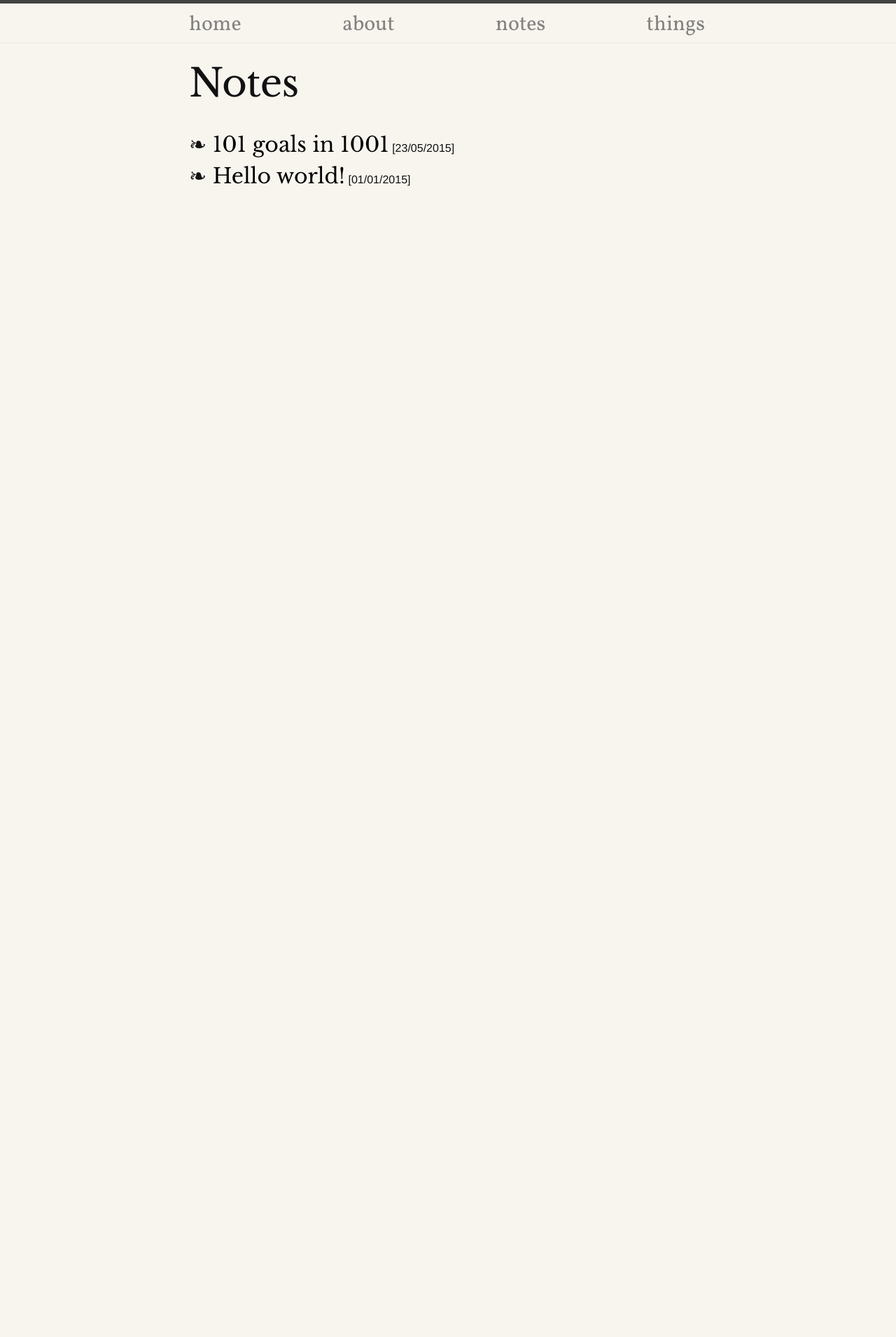
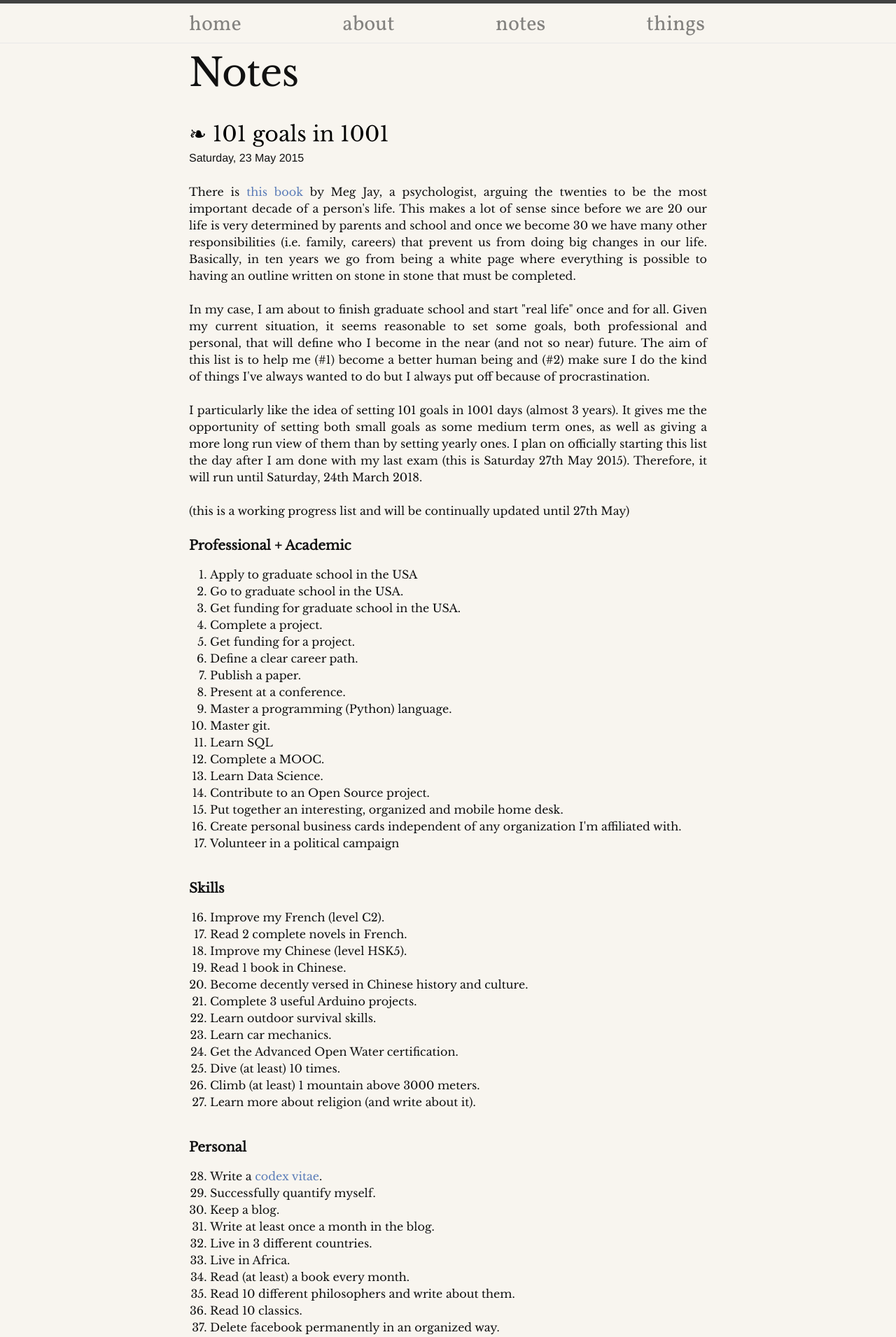
Before and after one commit to josepcasas/ctbs.me, a Jekyll site: the page built from notes.html, in a window 1280 px wide. Shown: the top 1911 px of the page at 70% size. Built offline with Jekyll 4.4.1, drawn with Linux system fonts in a browser that asks for light colours; Markdown is read by kramdown in place of the engine named in the settings; a script that is not in the unit is left out; before the commit the page ends 900 px from its top, so only the background shows below that; some of the changed text lies outside the part shown.

Commit message:
minor changes + map

```diff
--- a/_includes/head.html
+++ b/_includes/head.html
@@ -14,4 +14,8 @@
 
   <link href='http://fonts.googleapis.com/css?family=Libre+Baskerville' rel='stylesheet' type='text/css'>
 
+  <script src="//cdnjs.cloudflare.com/ajax/libs/d3/3.5.3/d3.min.js"></script>
+  <script src="//cdnjs.cloudflare.com/ajax/libs/topojson/1.6.9/topojson.min.js"></script>
+  <script src="/datamaps.world.min.js"></script>
+
 </head>
--- /dev/null
+++ b/_layouts/notes.html
@@ -0,0 +1,22 @@
+<!DOCTYPE html>
+<html>
+
+  {% include head.html %}
+
+  <body>
+
+    {% include header.html %}
+
+
+
+    <div class="page-content">
+      <div class="wrapper">
+        {{ content }}
+      </div>
+    </div>
+
+    {% include footer.html %}
+
+  </body>
+
+</html>
--- a/_posts/Notes/2015-05-23-goals.html
+++ b/_posts/Notes/2015-05-23-goals.html
@@ -153,8 +153,6 @@ I particularly like the idea of setting 101 goals in 1001 days (almost 3 years).
 </br>
 </br>
 
-<hr class="style">
-</br>
 
 
 <h3><b>References</b></h3>
--- a/_sass/_base.scss
+++ b/_sass/_base.scss
@@ -237,3 +237,26 @@ hr.style {
     border-top: 1px solid rgba(0, 0, 0, 0.1);
     border-bottom: 1px solid rgba(255, 255, 255, 0.3);
 }
+
+
+/**
+ * sidebar
+ */
+.blog-sidebar {
+    background-color: yellow;
+    postion: absolute;
+    width: 10%;
+    margin-top: 100px;
+    margin-right: 70%;
+    margin-left: auto;
+    padding-right: $spacing-unit;
+    padding-left: $spacing-unit;
+    @extend %clearfix;
+
+    @include media-query($on-laptop) {
+        max-width: -webkit-calc(#{$content-width} - (#{$spacing-unit}*10));
+        max-width:         calc(#{$content-width} - (#{$spacing-unit}*10));
+        padding-right: $spacing-unit / 2;
+        padding-left: $spacing-unit / 2;
+    }
+}
--- a/_sass/_layout.scss
+++ b/_sass/_layout.scss
@@ -14,7 +14,7 @@
     font-size: 40px;
     line-height: 56px;
     letter-spacing: -1px;
-    margin-bottom: 0;
+    margin-bottom: $spacing-unit;
     float: left;
 
     &,
@@ -75,7 +75,7 @@
 
 .footer-heading {
     font-size: 18px;
-    margin-bottom: $spacing-unit / 2;
+    margin-bottom: $spacing-unit;
 }
 
 .contact-list,
@@ -194,7 +194,7 @@
  * Page content
  */
 .page-content {
-    padding: $spacing-unit 0;
+    padding-top: $spacing-unit/2;
 }
 
 .page-heading {
@@ -250,6 +250,11 @@
 
 .nice-list a:hover{
         color: white;
+}
+
+.post-text{
+        font-family: 'Libre Baskerville', serif;
+        text-align: justify;
 }
 
 .things-header {
--- a/notes.html
+++ b/notes.html
@@ -1,24 +1,28 @@
 ---
-layout: default
-title: Notes
+layout: notes
+title: notes
 permalink: /notes/
-quote: "The unexamined life is not worth living"
-author: Socrates
 menu: yes
 ---
 <div class="post">
 
   <header class="post-header">
-    <h1 class="post-title">{{ page.title }}</h1>
+    <h1 class="post-title">Notes</h1>
   </header>
-
 
 
   <article class="bio">
 
+
   </article>
 
 	{% for post in site.categories.notes %}
-	 <span class="nice-list"> &#10087; <a href="{{ post.url | prepend: site.baseurl }}">{{ post.title }}</a></span> [{{ post.date | date: "%d/%m/%Y" }}]</br>
+	<span class="nice-list"><a href="{{ post.url | prepend: site.baseurl }}"> &#10087; {{ post.title }}</a></span></br>
+	{{ post.date | date: "%A, %d %B %Y" }}</br></br>
+
+	<div class="post-text">{{ post.content }}</div></br>
+	<hr class="style">
+	</br></br>
 	{% endfor %}
+
 </div>
```
Also changed, not shown: world.html (added, +31 -0 lines), 7 other files.
